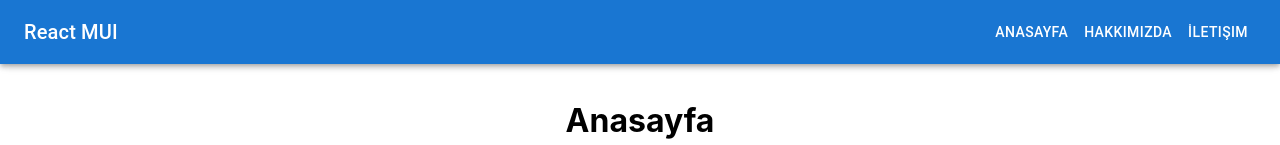
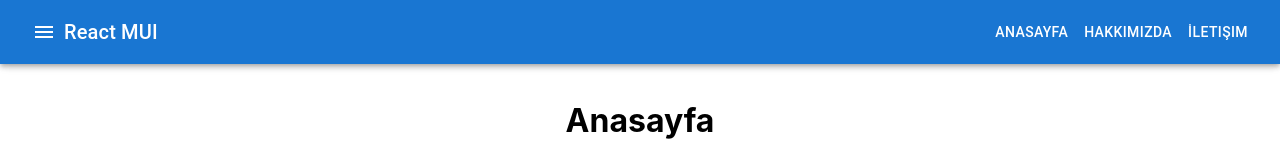
Before and after one commit to neominalsolutions/reactintro2, a React (Create React App) app: page / in a window 1280 px wide. Shown: the top 145 px of the page. Built offline with nearby package versions, Linux system fonts and the light colour scheme.

Commit message:
AppDrawer Implementasyonu

```diff
--- /dev/null
+++ b/src/components/layouts/AppDrawer.tsx
@@ -0,0 +1,46 @@
+import {
+	Drawer,
+	List,
+	ListItem,
+	ListItemButton,
+	ListItemIcon,
+	ListItemText,
+} from '@mui/material';
+import { useState } from 'react';
+import { Link } from 'react-router-dom';
+import { NavbarMenu } from './Header';
+
+export type AppDrawerProps = {
+	items: NavbarMenu[];
+	isOpen: boolean;
+};
+
+export default function AppDrawer(props: AppDrawerProps) {
+	return (
+		<Drawer
+			sx={{
+				width: '200px',
+				flexShrink: 0,
+				'& .MuiDrawer-paper': {
+					width: '200px',
+					boxSizing: 'border-box',
+				},
+			}}
+			variant="persistent"
+			anchor="left"
+			open={props.isOpen}
+		>
+			<List sx={{ marginTop: '5rem' }}>
+				{props.items.map((item, index) => (
+					<ListItem key={index} disablePadding>
+						<Link to={item.url}>
+							<ListItemButton>
+								<ListItemText primary={item.text} />
+							</ListItemButton>
+						</Link>
+					</ListItem>
+				))}
+			</List>
+		</Drawer>
+	);
+}
--- a/src/components/layouts/Header.tsx
+++ b/src/components/layouts/Header.tsx
@@ -1,16 +1,41 @@
-import { AppBar, Box, Button, Toolbar, Typography } from '@mui/material';
+import {
+	AppBar,
+	Box,
+	Button,
+	IconButton,
+	Toolbar,
+	Typography,
+} from '@mui/material';
 import { Link } from 'react-router-dom';
+
+import MenuIcon from '@mui/icons-material/Menu';
+import { useState } from 'react';
+
 type HeaderProps = {
 	items: NavbarMenu[];
+	openDrawer: (isOpen: boolean) => void;
 };
 export type NavbarMenu = {
 	text: string;
 	url: string;
 };
-export default function Header({ items }: HeaderProps) {
+export default function Header({ items, openDrawer }: HeaderProps) {
+	// drawer state
+	const [isOpen, setOpen] = useState<boolean>(false);
+
 	return (
-		<AppBar component="nav">
+		<AppBar sx={{ zIndex: '999999 !important' }} component="nav">
 			<Toolbar>
+				<IconButton
+					onClick={() => {
+						setOpen(!isOpen);
+						openDrawer(!isOpen);
+					}}
+					color="inherit"
+					aria-label="open drawer"
+				>
+					<MenuIcon />
+				</IconButton>
 				<Typography
 					variant="h6"
 					component="div"
--- a/src/components/layouts/MainLayout.tsx
+++ b/src/components/layouts/MainLayout.tsx
@@ -2,10 +2,15 @@
 
 import { Outlet } from 'react-router-dom';
 import Header, { NavbarMenu } from './Header';
-import { Container } from '@mui/material';
+import { Button, Container } from '@mui/material';
 import Footer from './Footer';
+import AppDrawer from './AppDrawer';
+import { useState } from 'react';
 
 export default function MainLayout() {
+	// Drawer layout üzerinden görünüp görünmemesini sağlar
+	const [isOpen, setOpen] = useState<boolean>(false);
+
 	const navItems: NavbarMenu[] = [
 		{
 			text: 'Anasayfa',
@@ -23,11 +28,18 @@ export default function MainLayout() {
 
 	return (
 		<>
-			<Header items={navItems} />
+			<Header
+				items={navItems}
+				openDrawer={(isOpen) => {
+					setOpen(isOpen);
+				}}
+			/>
 
 			<Container sx={{ marginTop: '5rem' }} maxWidth={'lg'}>
 				<Outlet />
 			</Container>
+
+			<AppDrawer items={navItems} isOpen={isOpen}></AppDrawer>
 
 			<Footer>
 				<p>Alt Bilgi</p>
```
